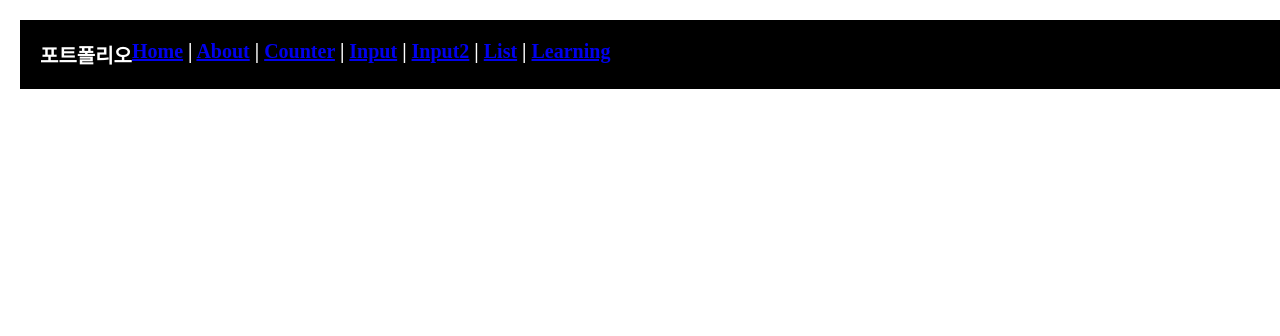
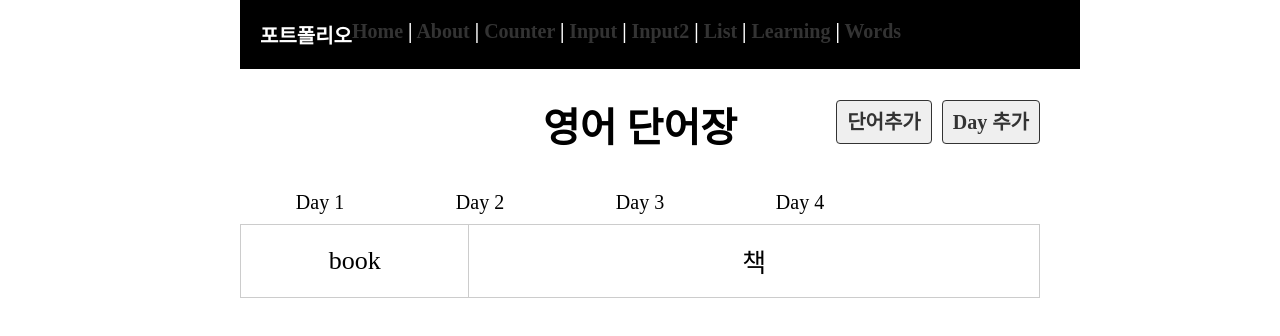
Before and after one commit to ohsine/Front-End-Portfolio, a React (Create React App) app in the folder portfolio/: page /words in a window 1280 px wide. Shown: the top 336 px of the page. Built offline with nearby package versions, Linux system fonts and the light colour scheme.

Commit message:
1118_jsx 문법 오류 정리
jsx문법 오류를 수정
리스트의 key값, tr/td 태그의 위치 등등

```diff
--- a/portfolio/src/App.js
+++ b/portfolio/src/App.js
@@ -8,6 +8,7 @@
 import Input2 from "./pages/Input2"
 import List from "./pages/List"
 import Learning from "./pages/Learning"
+import Words from "./pages/Words"
 import './App.css';
 
 function App() {
@@ -22,7 +23,8 @@
           <Link to="/input">Input</Link> |{" "}
           <Link to="/input2">Input2</Link> |{" "}
           <Link to="/list">List</Link> |{" "}
-          <Link to="/learning">Learning</Link>
+          <Link to="/learning">Learning</Link> |{" "}
+          <Link to="/words">Words</Link>
           {/*== <a href="/">Home</a> */}
         </nav>
       </div>
@@ -34,6 +36,7 @@
           <Route path="/Input2" element={<Input2 />}/>
           <Route path="/list" element={<List />}/>
           <Route path="/learning" element={<Learning />}/>
+          <Route path="/words" element={<Words />}/>
         </Routes>
     </div>
   );
--- /dev/null
+++ b/portfolio/src/components/Day.js
@@ -0,0 +1,26 @@
+import dummy from "../db/data.json"
+
+export default function Day()
+{
+    // dummy.words
+    const day = 1;
+    const wordList = dummy.words.filter(word => (
+        word.day === day
+    ))
+
+
+    return (
+        <>
+            <table>
+                <tbody>
+                    {wordList.map(word => (
+                        <tr key={word.id}>
+                            <td>{word.eng}</td>
+                            <td>{word.kor}</td>
+                        </tr>
+                    ))}
+                </tbody>
+            </table>
+        </>
+    )
+}
--- /dev/null
+++ b/portfolio/src/components/DayList.js
@@ -0,0 +1,14 @@
+import dummy from "../db/data.json"
+
+export default function DayList()
+{
+    console.log(dummy);
+    return <ul className="list_day">
+        {dummy.days.map(day => (
+            <li key={day.id}>
+                Day {day.day}
+            </li>
+        ))}
+
+    </ul>
+}
--- /dev/null
+++ b/portfolio/src/components/Header.js
@@ -0,0 +1,18 @@
+export default function Header()
+{
+    return (
+        <div className="header">
+            <h1>
+                영어 단어장
+            </h1>
+            <div className="menu">
+                <a href="#x" className="link">
+                    단어추가
+                </a>
+                <a href="#x" className="link">
+                    Day 추가
+                </a>
+            </div>
+        </div>
+    );
+}
--- /dev/null
+++ b/portfolio/src/db/data.json
@@ -0,0 +1,92 @@
+{
+    "days": [
+      {
+        "id": 1,
+        "day": 1
+      },
+      {
+        "id": 2,
+        "day": 2
+      },
+      {
+        "id": 3,
+        "day": 3
+      },
+      {
+        "day": 4,
+        "id": 4
+      }
+    ],
+    "words": [
+      {
+        "id": 1,
+        "day": 1,
+        "eng": "book",
+        "kor": "책",
+        "isDone": false
+      },
+      {
+        "id": 3,
+        "day": 2,
+        "eng": "car",
+        "kor": "자동차",
+        "isDone": false
+      },
+      {
+        "id": 5,
+        "day": 3,
+        "eng": "school",
+        "kor": "학교",
+        "isDone": false
+      },
+      {
+        "id": 6,
+        "day": 3,
+        "eng": "pencil",
+        "kor": "연필",
+        "isDone": false
+      },
+      {
+        "day": "3",
+        "eng": "window",
+        "kor": "창문",
+        "isDone": false,
+        "id": 7
+      },
+      {
+        "day": "3",
+        "eng": "house",
+        "kor": "집",
+        "isDone": false,
+        "id": 8
+      },
+      {
+        "day": "2",
+        "eng": "mouse",
+        "kor": "쥐",
+        "isDone": false,
+        "id": 9
+      },
+      {
+        "day": "4",
+        "eng": "monkey",
+        "kor": "원숭이",
+        "isDone": false,
+        "id": 10
+      },
+      {
+        "day": "4",
+        "eng": "apple",
+        "kor": "사과",
+        "isDone": false,
+        "id": 11
+      },
+      {
+        "day": "3",
+        "eng": "apple",
+        "kor": "사과",
+        "isDone": false,
+        "id": 12
+      }
+    ]
+  }
--- a/portfolio/src/index.css
+++ b/portfolio/src/index.css
@@ -1,17 +1,132 @@
 body {
   margin: 0;
-  font-family: -apple-system, BlinkMacSystemFont, 'Segoe UI', 'Roboto', 'Oxygen',
-    'Ubuntu', 'Cantarell', 'Fira Sans', 'Droid Sans', 'Helvetica Neue',
+  font-family: -apple-system, BlinkMacSystemFont, "Segoe UI", "Roboto", "Oxygen",
+    "Ubuntu", "Cantarell", "Fira Sans", "Droid Sans", "Helvetica Neue",
     sans-serif;
   -webkit-font-smoothing: antialiased;
   -moz-osx-font-smoothing: grayscale;
+  font-size: 20px;
+}
+
+ol,
+ul {
+  margin: 0;
+  padding: 0;
+  list-style: none;
 }
 
 code {
-  font-family: source-code-pro, Menlo, Monaco, Consolas, 'Courier New',
+  font-family: source-code-pro, Menlo, Monaco, Consolas, "Courier New",
     monospace;
 }
 
+a {
+  text-decoration: none;
+  color: #333;
+}
+
 .App {
-  padding: 20px;
+  width: 800px;
+  margin: 0 auto;
 }
+
+.header {
+  position: relative;
+}
+
+.header .menu {
+  position: absolute;
+  top: 10px;
+  right: 0;
+}
+
+.header .link {
+  border: 1px solid #333;
+  padding: 10px;
+  margin-left: 10px;
+  background-color: #efefef;
+  font-weight: bold;
+  border-radius: 4px;
+}
+
+.list_day {
+  display: flex;
+  flex-wrap: wrap;
+}
+
+.list_day li {
+  flex: 20% 0 0;
+  box-sizing: border-box;
+  padding: 10px;
+}
+
+.list_day a {
+  display: block;
+  padding: 20px 0;
+  font-weight: bold;
+  color: #fff;
+  text-align: center;
+  border-radius: 10px;
+  background-color: dodgerblue;
+}
+
+table {
+  border-collapse: collapse;
+  width: 100%;
+}
+table td {
+  width: 25%;
+  height: 70px;
+  border: 1px solid #ccc;
+  text-align: center;
+  font-size: 26px;
+}
+
+table td:first-child {
+  width: 10%;
+}
+
+.off td {
+  background: #eee;
+  color: #ccc;
+}
+
+.btn_del {
+  margin-left: 10px;
+  color: #fff;
+  background-color: firebrick;
+}
+
+button {
+  padding: 10px;
+  font-weight: bold;
+  font-size: 18px;
+  cursor: pointer;
+  border: 0 none;
+  border-radius: 6px;
+  padding: 10px 20px;
+  color: #fff;
+  background-color: dodgerblue;
+}
+
+.input_area {
+  margin-bottom: 10px;
+}
+
+.input_area label {
+  display: block;
+  margin-bottom: 10px;
+}
+
+.input_area input {
+  width: 400px;
+  height: 40px;
+  font-size: 20px;
+  padding: 0 10px;
+}
+
+.input_area select {
+  width: 400px;
+  height: 40px;
+  font-size: 20px;
+}
--- a/portfolio/src/pages/About.js
+++ b/portfolio/src/pages/About.js
@@ -14,6 +14,9 @@
             <br />
             <p>3일차에는 약간의 css를 적용하고 기초 JSX문법을 공부했습니다.</p>
             <p>state에 대해 더 자세히 공부하고, 컴포넌트 기능을 공부했습니다.</p>
+            <br />
+            <p>4일차에는 component의 매개변수인 props를 공부하고 jsx문법 오류를 수정했습니다.</p>
+            <p>리스트의 key값, tr/td 태그의 위치 등등.</p>
 
         </div>
     )
--- a/portfolio/src/pages/Counter.js
+++ b/portfolio/src/pages/Counter.js
@@ -20,16 +20,21 @@
             <button onClick={decrease}>-1</button>
             <p>{num}</p>
             <br />
+
             <b>const [number, setNumber] = useState(0);</b>
             <p>리액트 패키지에서 useState라는 함수를 불러와줍니다.</p>
             <p>useState를 사용 할 때에는 상태의 기본값(여기서는 0)을 파라미터로 넣어서 호출해줍니다.</p>
             <p>이 함수를 호출해주면 배열이 반환되는데, 여기서 첫번째 원소는 현재 상태, 두번째 원소는 Setter 함수입니다.</p>
             <p>number = 현재 상태, setNumber = Setter함수</p>
-            <thread>
-                <tr>const numberState = useState(0);</tr>
-                <tr>const number = numberState[0];</tr>
-                <tr>const setNumber = numberState[1];</tr>
-            </thread>
+
+            <table>
+                <tbody>
+                    <tr>const numberState = useState(0);</tr>
+                    <tr>const number = numberState[0];</tr>
+                    <tr>const setNumber = numberState[1];</tr>
+                </tbody>
+            </table>
+
             <p>본래 이렇게 구분되지만 <b>배열 비구조화 할당</b>을 통해 각 원소를 추출한 것 입니다.</p>
             <pre> {`
             const onIncrease = () => {
--- a/portfolio/src/pages/Input2.js
+++ b/portfolio/src/pages/Input2.js
@@ -28,15 +28,15 @@
     return(
         <div>
             <div>
-                <lavel>이름</lavel>
+                <label>이름</label>
                 <input type="text" id="name" value={name} onChange={onChange}/>
             </div>
             <div>
-                <lavel>이메일</lavel>
+                <label>이메일</label>
                 <input type="email" id="email" value={email} onChange={onChange}/>
             </div>
             <div>
-                <lavel>전화번호</lavel>
+                <label>전화번호</label>
                 <input type="tel" id="tel" value={tel} onChange={onChange}/>
             </div>
             <p>이름: {name}</p>
--- a/portfolio/src/pages/List.js
+++ b/portfolio/src/pages/List.js
@@ -3,7 +3,7 @@
 const User = ({userData}) =>
 {
     return (
-        <tr>
+        <tr key={userData.id}>
             <td>{userData.name}</td>
             <td>{userData.email}</td>
         </tr>
@@ -13,10 +13,10 @@
 const UserList = () =>
 {
     const users = [
-        {email: 'ryu@gmail.com,', name: '유재석'},
-        {email: 'kim@gmail.com,', name: '김종국'},
-        {email: 'ha@gmail.com,', name: '하하'},
-        {email: 'song@gmail.com,', name: '송지효'},
+        {id:1, email: 'ryu@gmail.com,', name: '유재석'},
+        {id:2, email: 'kim@gmail.com,', name: '김종국'},
+        {id:3, email: 'ha@gmail.com,', name: '하하'},
+        {id:4, email: 'song@gmail.com,', name: '송지효'},
     ];
 
     return (
--- /dev/null
+++ b/portfolio/src/pages/Words.js
@@ -0,0 +1,15 @@
+import React from "react"
+import DayList from "../components/DayList"
+import Day from "../components/Day"
+import Header from "../components/Header"
+
+export default function Words()
+{
+    return (
+        <div>
+            <Header />
+            <DayList />
+            <Day />
+        </div>
+    )
+}
```
